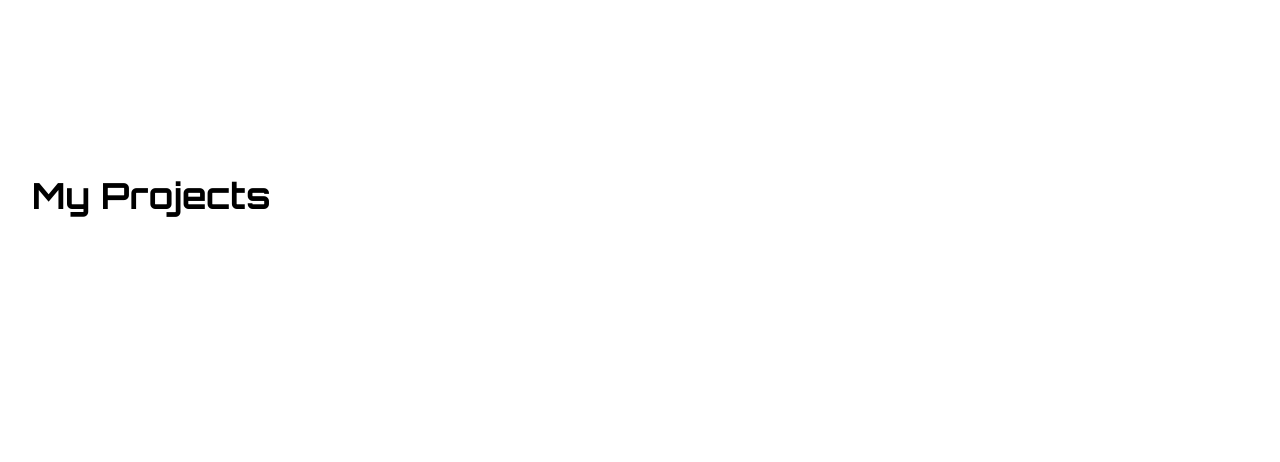
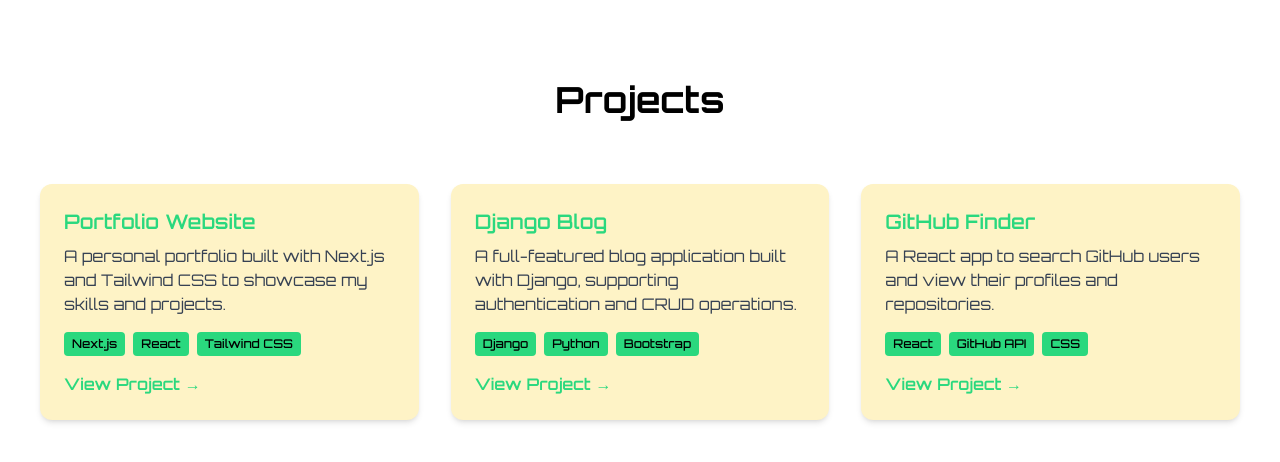
Before and after one commit to Aarjaw/Portfolio_Next, a Next.js app: page /projects in a window 1280 px wide. Shown: the top 462 px of the page. Built offline with nearby package versions, Linux system fonts and the light colour scheme.

Commit message:
new pages has been added.

```diff
--- a/app/about/page.tsx
+++ b/app/about/page.tsx
@@ -1,5 +1,4 @@
 'use client';
-
 import React, { useEffect, useRef, useState } from 'react';
 
 const TypedParagraph = ({
@@ -77,7 +76,7 @@
 
     return (
         <div className="min-h-screen w-full flex flex-col px-4 sm:px-10 py-16 sm:py-20 gap-6">
-            <h1 className="text-3xl sm:text-4xl font-bold mb-2">About Me</h1>
+            <h1 className="text-3xl sm:text-4xl font-bold mb-2 text-center">About Me</h1>
 
             <div ref={paragraphRef}>
                 <TypedParagraph text={paragraphText} triggerTyping={startTyping} />
--- /dev/null
+++ b/app/contact/page.tsx
@@ -0,0 +1,71 @@
+'use client';
+import React, { useState } from 'react';
+
+const ContactPage = () => {
+    const [form, setForm] = useState({ name: '', email: '', message: '' });
+    const [submitted, setSubmitted] = useState(false);
+
+    const handleChange = (e: React.ChangeEvent<HTMLInputElement | HTMLTextAreaElement>) => {
+        setForm({ ...form, [e.target.name]: e.target.value });
+    };
+
+    const handleSubmit = (e: React.FormEvent) => {
+        e.preventDefault();
+        setSubmitted(true);
+        // You can integrate email sending or API here
+    };
+
+    return (
+        <div className="min-h-screen w-full flex flex-col px-4 sm:px-10 py-16 sm:py-20 gap-8 items-center">
+            <h1 className="text-3xl sm:text-4xl font-bold mb-4 text-center">Contact Me</h1>
+            <p className="text-lg text-center max-w-2xl mb-6">
+                Feel free to reach out for collaborations, questions, or just to say hello!
+            </p>
+            <form
+                onSubmit={handleSubmit}
+                className="rounded-xl shadow-md p-8 flex flex-col gap-6 w-full max-w-lg"
+            >
+                <input
+                    type="text"
+                    name="name"
+                    placeholder="Your Name"
+                    value={form.name}
+                    onChange={handleChange}
+                    required
+                    className="p-3 rounded border border-gray-300 focus:outline-none focus:border-[#2AD87E] text-lg"
+                />
+                <input
+                    type="email"
+                    name="email"
+                    placeholder="Your Email"
+                    value={form.email}
+                    onChange={handleChange}
+                    required
+                    className="p-3 rounded border border-gray-300 focus:outline-none focus:border-[#2AD87E] text-lg"
+                />
+                <textarea
+                    name="message"
+                    placeholder="Your Message"
+                    value={form.message}
+                    onChange={handleChange}
+                    required
+                    rows={5}
+                    className="p-3 rounded border border-gray-300 focus:outline-none focus:border-[#2AD87E] text-lg resize-none"
+                />
+                <button
+                    type="submit"
+                    className="bg-[#2AD87E] text-black font-semibold py-3 rounded hover:bg-[#24b96a] transition-all text-lg"
+                >
+                    Send Message
+                </button>
+                {submitted && (
+                    <p className="text-green-600 text-center font-medium mt-2">
+                        Thank you for reaching out! I will get back to you soon.
+                    </p>
+                )}
+            </form>
+        </div>
+    );
+};
+
+export default ContactPage;
--- a/app/introduction/page.tsx
+++ b/app/introduction/page.tsx
@@ -3,7 +3,7 @@
 const page = () => {
     return (
         <>
-            <div className="min-h-screen w-full flex px-10 py-44 flex-col gap-4 md:gap-10 sm:px-8">
+            <div className="min-h-screen w-full flex px-7 md:px-20 py-44 flex-col gap-4 md:gap-10 sm:px-8">
                 <span className='text-4xl'>Hello Everyone.</span>
                 <span className='text-5xl'>I&apos;m Aarjaw Adhikari</span>
                 <span className='text-2xl border-2 border-[#2AD87E] w-fit p-2'>Software Engineer</span>
--- a/app/page.tsx
+++ b/app/page.tsx
@@ -5,6 +5,7 @@
 import MySkill from '@/app/skills/page';
 import MyProject from '@/app/projects/page';
 import Thanks from '@/app/thanks/page';
+import Contact from '@/app/contact/page';
 
 const page = () => {
     return (
@@ -14,6 +15,7 @@
             <AboutMe />
             <MySkill />
             <MyProject />
+            <Contact />
             < Thanks />
         </>
     )
--- a/app/projects/page.tsx
+++ b/app/projects/page.tsx
@@ -1,11 +1,61 @@
-import React from 'react'
+import React from 'react';
 
-const page = () => {
-  return (
-    <div className='bg-zinc-100-300 min-h-screen w-full flex px-10 py-44 flex-col gap-4 md:gap-10 sm:px-8'>
-      <h1 className='text-3xl sm:text-4xl font-bold mb-2'>My Projects</h1>
+const projects = [
+    {
+        title: 'Portfolio Website',
+        description: 'A personal portfolio built with Next.js and Tailwind CSS to showcase my skills and projects.',
+        link: 'https://your-portfolio-link.com',
+        tech: ['Next.js', 'React', 'Tailwind CSS'],
+    },
+    {
+        title: 'Django Blog',
+        description: 'A full-featured blog application built with Django, supporting authentication and CRUD operations.',
+        link: 'https://your-django-blog-link.com',
+        tech: ['Django', 'Python', 'Bootstrap'],
+    },
+    {
+        title: 'GitHub Finder',
+        description: 'A React app to search GitHub users and view their profiles and repositories.',
+        link: 'https://your-github-finder-link.com',
+        tech: ['React', 'GitHub API', 'CSS'],
+    },
+];
+
+const ProjectsPage = () => (
+    <div className="min-h-screen w-full flex flex-col px-4 sm:px-10 py-16 sm:py-20 gap-8">
+        <h1 className="text-3xl sm:text-4xl font-bold mb-8 text-center">Projects</h1>
+        <div className="grid gap-8 sm:grid-cols-2 md:grid-cols-3">
+            {projects.map((project) => (
+                <div
+                    key={project.title}
+                    className="bg-amber-100 rounded-xl shadow-md p-6 flex flex-col justify-between hover:scale-105 transition-transform"
+                >
+                    <div>
+                        <h2 className="text-xl text-[#2AD87E] font-semibold mb-2">{project.title}</h2>
+                        <p className="text-gray-700 mb-4">{project.description}</p>
+                        <div className="flex flex-wrap gap-2 mb-4">
+                            {project.tech.map((tech) => (
+                                <span
+                                    key={tech}
+                                    className="bg-[#2AD87E] text-black px-2 py-1 rounded text-xs font-medium"
+                                >
+                                    {tech}
+                                </span>
+                            ))}
+                        </div>
+                    </div>
+                    <a
+                        href={project.link}
+                        target="_blank"
+                        rel="noopener noreferrer"
+                        className="mt-auto text-[#2AD87E] hover:underline font-semibold"
+                    >
+                        View Project &rarr;
+                    </a>
+                </div>
+            ))}
+        </div>
     </div>
-  )
-}
+);
 
-export default page
+export default ProjectsPage;
--- a/app/skills/page.tsx
+++ b/app/skills/page.tsx
@@ -1,11 +1,28 @@
 import React from 'react'
 
-const page = () => {
-  return (
-    <div className='bg-amber-300 min-h-screen w-full flex px-10 py-44 flex-col gap-4 md:gap-10 sm:px-8'>
-      <h1 className='text-3xl sm:text-4xl font-bold mb-2'>My skills</h1>
+const skills = [
+    { name: 'React', icon: '/file.svg' },
+    { name: 'Next.js', icon: '/next.svg' },
+    { name: 'Django', icon: '/globe.svg' },
+    { name: 'Git', icon: '/window.svg' },
+    { name: 'GitHub', icon: '/vercel.svg' },
+]
+
+const SkillsPage = () => (
+    <div className="min-h-screen flex flex-col items-center px-6 py-20">
+        <h1 className="text-3xl sm:text-4xl font-bold mb-8">My Skills</h1>
+        <div className="grid grid-cols-2 sm:grid-cols-3 md:grid-cols-5 gap-8 w-full max-w-4xl">
+            {skills.map((skill) => (
+                <div
+                    key={skill.name}
+                    className="flex flex-col items-center bg-[#2AD87E] rounded-xl shadow-md p-6 hover:scale-105 transition-transform"
+                >
+                    <img src={skill.icon} alt={skill.name} className="w-12 h-12 mb-4" />
+                    <span className="text-lg font-semibold">{skill.name}</span>
+                </div>
+            ))}
+        </div>
     </div>
-  )
-}
+)
 
-export default page
+export default SkillsPage
--- a/app/thanks/page.tsx
+++ b/app/thanks/page.tsx
@@ -1,11 +1,12 @@
 import React from 'react'
 
 const page = () => {
-  return (
-    <div className='bg-amber-300 min-h-screen w-full flex px-10 py-44 flex-col gap-4 md:gap-10 sm:px-8'>
-      <h1 className='text-3xl sm:text-4xl font-bold mb-2'>Thanks</h1>
-    </div>
-  )
+    return (
+        <div className='bg-amber-300 min-h-screen w-full flex px-10 py-44 flex-col gap-4 md:gap-10 sm:px-8'>
+            <h1 className='text-3xl sm:text-4xl font-bold mb-2'>Thank You</h1>
+            <p className='text-[#2AD87E]'>Thank you sincerely for taking the time to explore my portfolio. Your interest means a lot to me, and I appreciate the opportunity to share my work and passion with you.</p>
+        </div>
+    )
 }
 
 export default page
--- a/components/navbar/navbar.tsx
+++ b/components/navbar/navbar.tsx
@@ -8,8 +8,8 @@
 const navbar = () => {
     return (
         <>
-            <nav className='flex h-[10vh] items-center justify-between px-7 text-xl'>
-            <div className="logo"> <Link href={`#`}>PORTFOLIO</Link></div>
+            <nav className='flex h-[10vh] items-center justify-between px-7 md:px-20 text-xl'>
+            <div className="logo"> <Link href={`#`}>Aarjaw Adhikari</Link></div>
             <div className="contact flex flex-row items-center justify-between gap-4">
                 <p className='invisible md:visible'>contacts</p>
                     <span>
```
